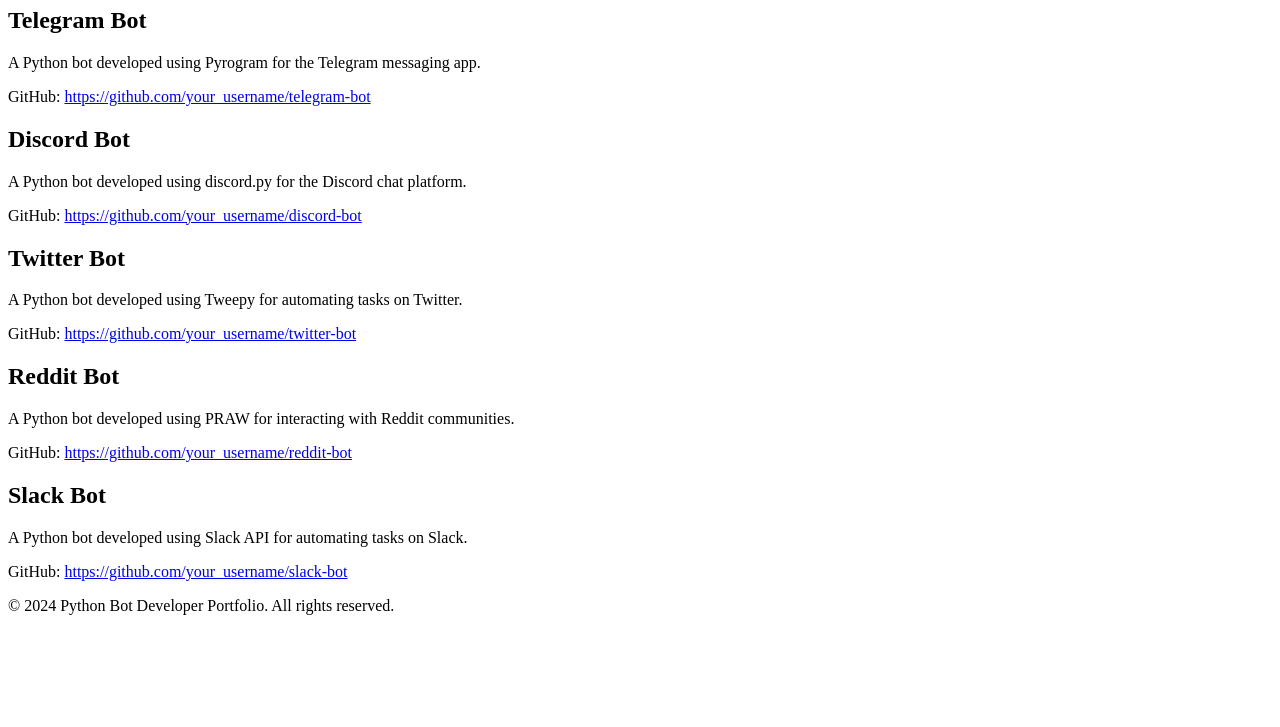
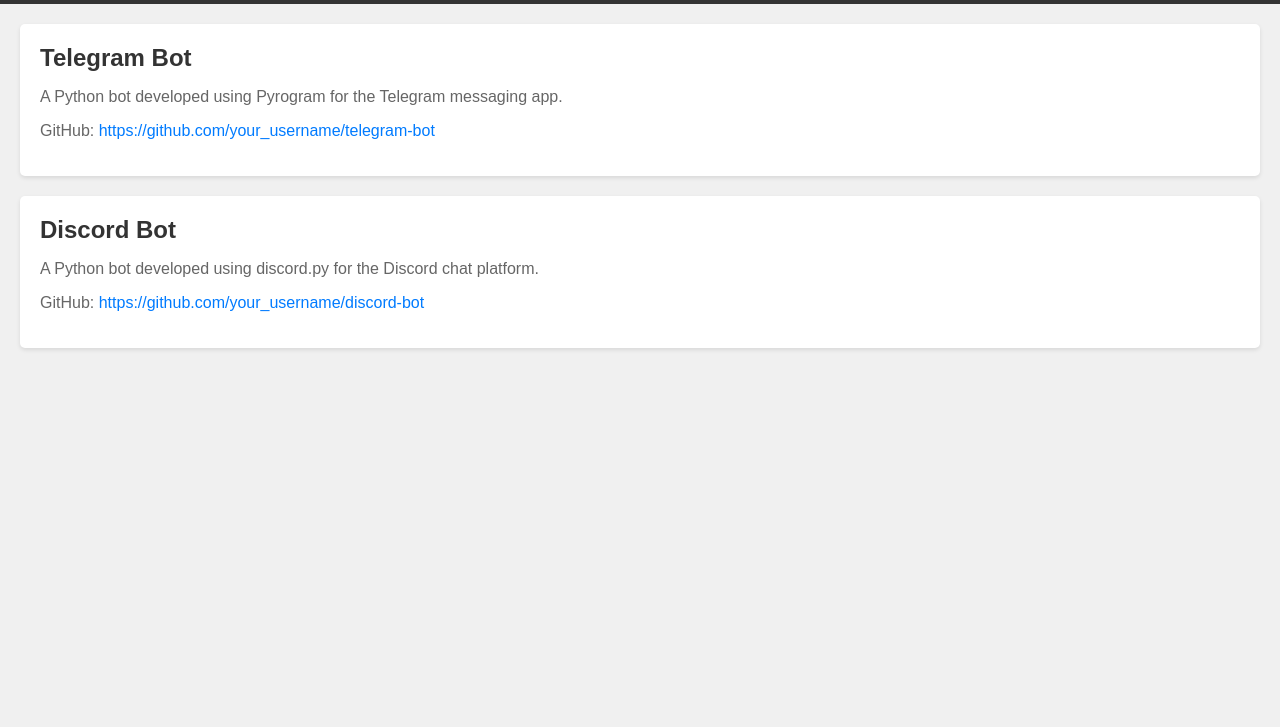
Before and after one commit to Muiz1232/Portfolio, a plain HTML site: page index.html in a window 1280 px wide. Shown: the part 73-800 px from the top of the page. Drawn offline with Linux system fonts and the light colour scheme.

Commit message:
Update index.html

```diff
--- a/index.html
+++ b/index.html
@@ -4,17 +4,52 @@
     <meta charset="UTF-8">
     <meta name="viewport" content="width=device-width, initial-scale=1.0">
     <title>Portfolio - Python Bot Developer</title>
-    <link rel="stylesheet" href="styles.css">
+    <style>
+        body {
+            font-family: Arial, sans-serif;
+            margin: 0;
+            padding: 0;
+            background-color: #f0f0f0;
+        }
+        header {
+            background-color: #333;
+            color: #fff;
+            padding: 20px;
+            text-align: center;
+        }
+        h1, h2, h3 {
+            margin: 0;
+        }
+        section {
+            padding: 20px;
+        }
+        .project {
+            background-color: #fff;
+            margin-bottom: 20px;
+            padding: 20px;
+            border-radius: 5px;
+            box-shadow: 0 2px 4px rgba(0, 0, 0, 0.1);
+        }
+        .project h2 {
+            color: #333;
+        }
+        .project p {
+            color: #666;
+        }
+        .project a {
+            color: #007bff;
+            text-decoration: none;
+        }
+        .project a:hover {
+            text-decoration: underline;
+        }
+    </style>
 </head>
 <body>
     <header>
-        <div class="container">
         <h1>Portfolio - Python Bot Developer</h1>
-        </div>
     </header>
-
-    <section id="projects">
-        <div class="container">
+    <section>
         <div class="project">
             <h2>Telegram Bot</h2>
             <p>A Python bot developed using Pyrogram for the Telegram messaging app.</p>
@@ -25,29 +60,7 @@
             <p>A Python bot developed using discord.py for the Discord chat platform.</p>
             <p>GitHub: <a href="https://github.com/your_username/discord-bot" target="_blank">https://github.com/your_username/discord-bot</a></p>
         </div>
-            <div class="project">
-                <h2>Twitter Bot</h2>
-                <p>A Python bot developed using Tweepy for automating tasks on Twitter.</p>
-                <p>GitHub: <a href="https://github.com/your_username/twitter-bot" target="_blank">https://github.com/your_username/twitter-bot</a></p>
-            </div>
-            <div class="project">
-                <h2>Reddit Bot</h2>
-                <p>A Python bot developed using PRAW for interacting with Reddit communities.</p>
-                <p>GitHub: <a href="https://github.com/your_username/reddit-bot" target="_blank">https://github.com/your_username/reddit-bot</a></p>
-            </div>
-            <div class="project">
-                <h2>Slack Bot</h2>
-                <p>A Python bot developed using Slack API for automating tasks on Slack.</p>
-                <p>GitHub: <a href="https://github.com/your_username/slack-bot" target="_blank">https://github.com/your_username/slack-bot</a></p>
-            </div>
         <!-- Add more projects here -->
-        </div>
     </section>
-
-    <footer>
-        <div class="container">
-            <p>&copy; 2024 Python Bot Developer Portfolio. All rights reserved.</p>
-        </div>
-    </footer>
 </body>
 </html>
```
Lines whose indentation alone changed are shown as unchanged.
